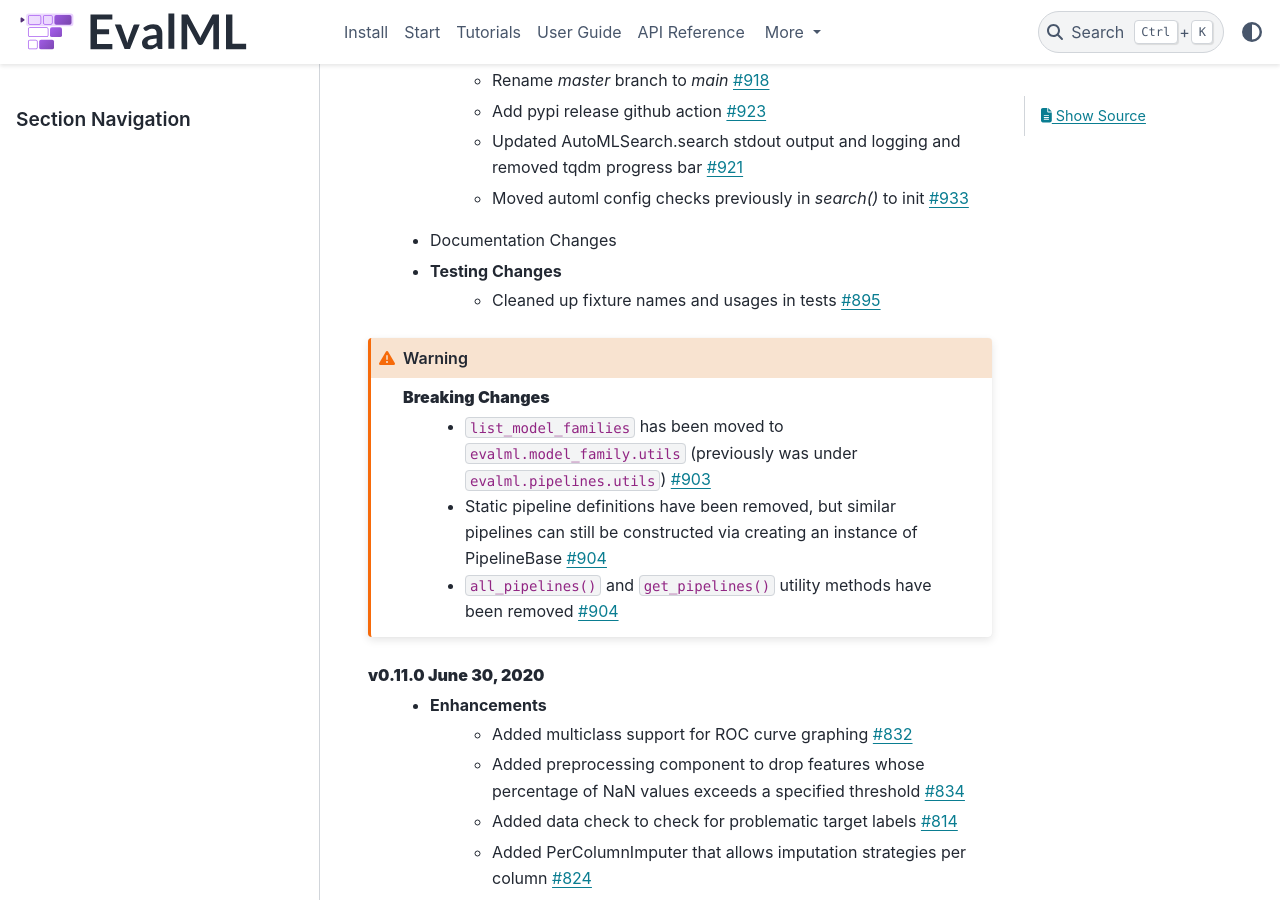
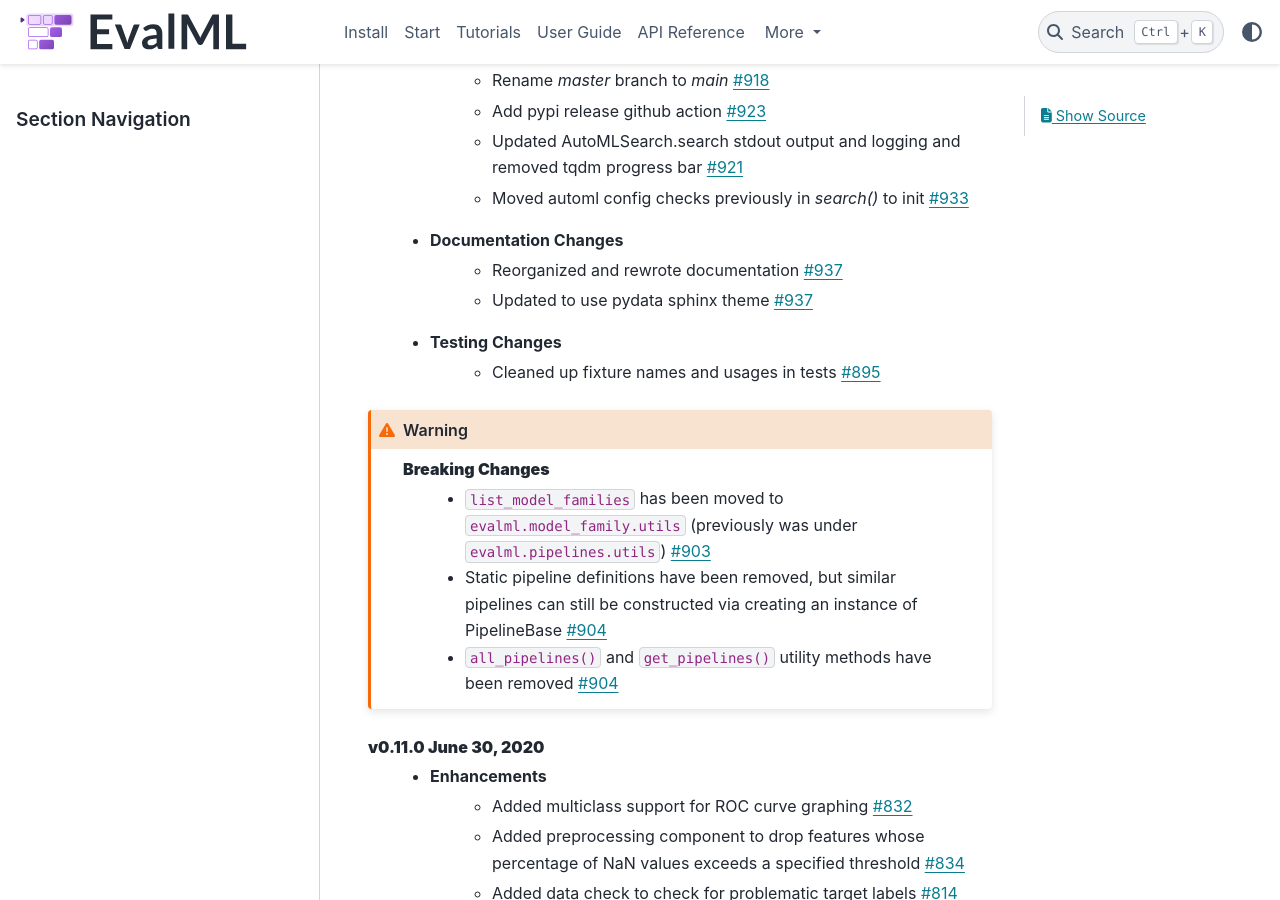
Before and after one commit to alteryx/evalml, a Sphinx documentation site: the page built from docs/source/changelog.rst, in a window 1280 px wide and 900 px high, scrolled down 602 px. Built offline with Sphinx 7.4.7 and the PyData theme 0.15.4, drawn with Linux system fonts in a browser that asks for light colours; comment, search, counter and statistics services are not loaded.

Commit message:
Changelog

```diff
--- a/docs/source/changelog.rst
+++ b/docs/source/changelog.rst
@@ -19,6 +19,8 @@
         * Updated AutoMLSearch.search stdout output and logging and removed tqdm progress bar :pr:`921`
         * Moved automl config checks previously in `search()` to init :pr:`933`
     * Documentation Changes
+        * Reorganized and rewrote documentation :pr:`937`
+        * Updated to use pydata sphinx theme :pr:`937`
     * Testing Changes
         * Cleaned up fixture names and usages in tests :pr:`895`
 
```
